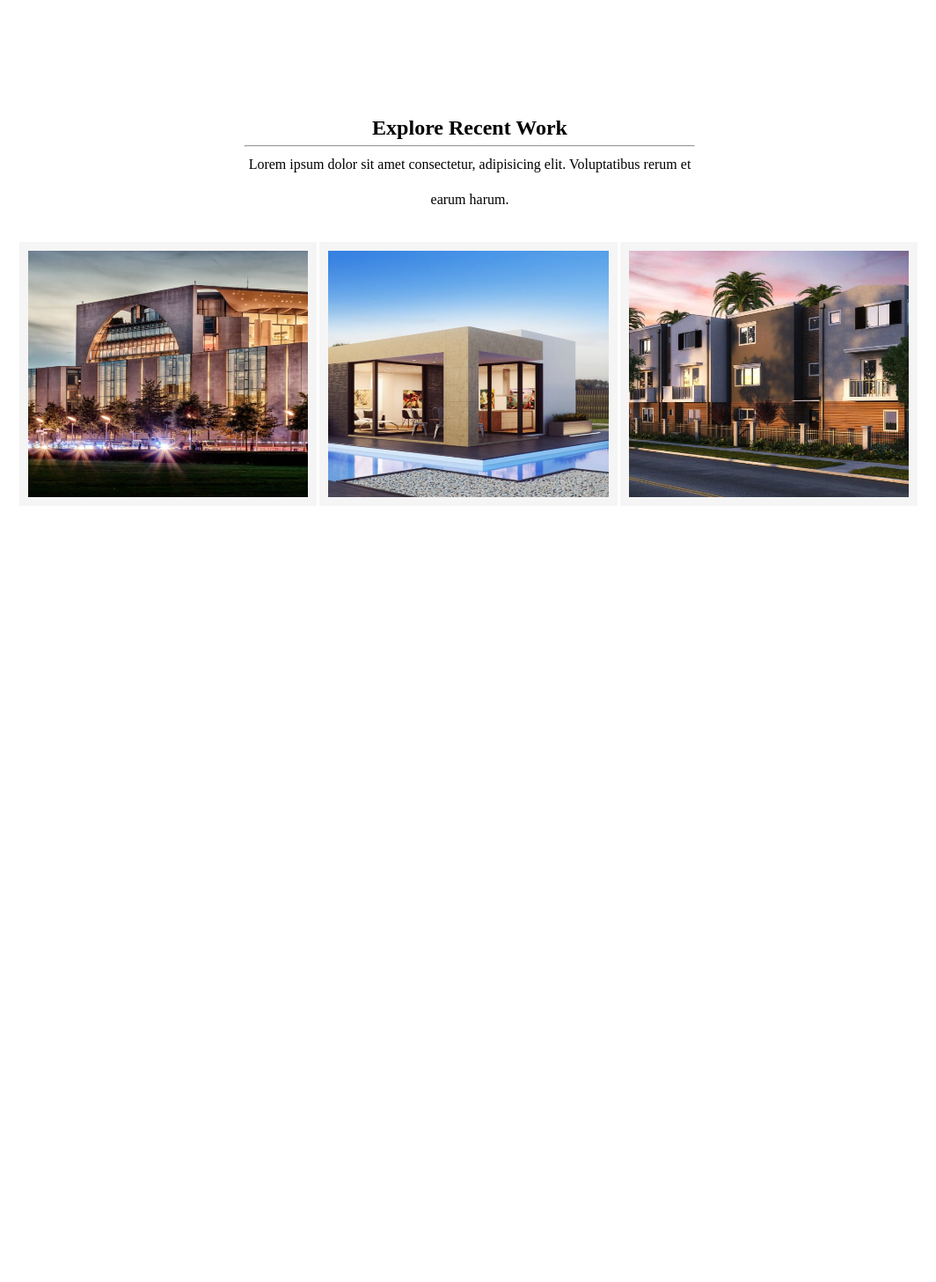
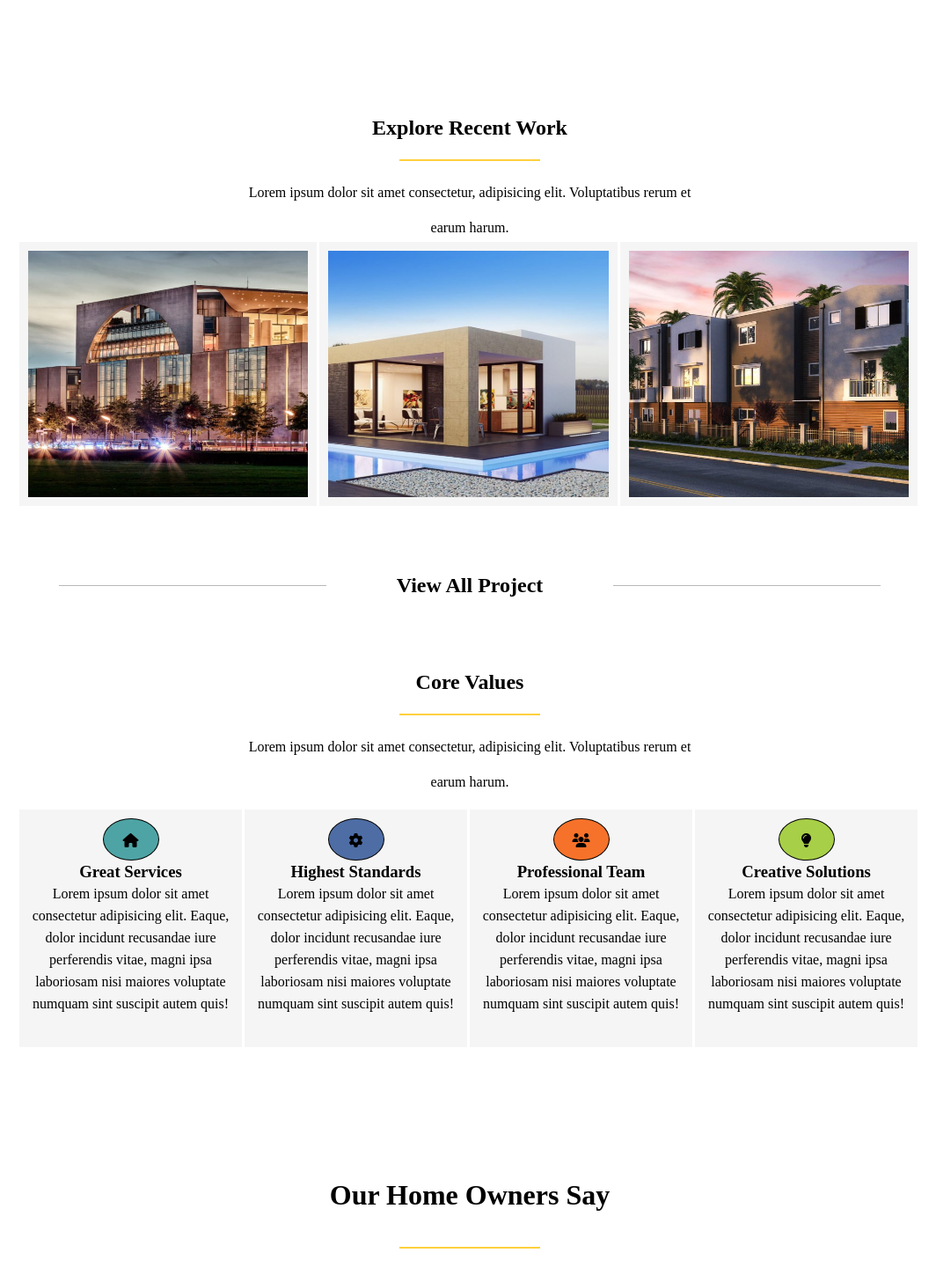
Before and after one commit to carlomarcon/proj-html-vuejs, a Vue app: page / in a window 1280 px wide. Shown: the part 1920-3377 px from the top of the page at 88% size, without its empty margins (106-1170 px from the left). Before the commit the page ends 2570 px from the top, so only its background shows below. Built offline with nearby package versions, Linux system fonts and the light colour scheme.

Commit message:
Add: appStructure card

```diff
--- a/src/App.vue
+++ b/src/App.vue
@@ -3,6 +3,7 @@ import AppBody from "./components/appBody.vue";
 import AppHeader from "./components/appHeader.vue";
 import AppPoster from "./components/appPoster.vue";
 import AppStructure from "./components/appStructure.vue";
+import AppTestimonial from "./components/appTestimonial.vue";
 import { store } from "./store";
 
 export default {
@@ -12,7 +13,7 @@ export default {
     };
   },
 
-  components: { AppHeader, AppBody, AppPoster, AppStructure },
+  components: { AppHeader, AppBody, AppPoster, AppStructure, AppTestimonial },
 };
 </script>
 
@@ -21,18 +22,38 @@ export default {
   <AppBody />
   <AppPoster />
   <AppStructure
+    :color="this.store.none"
     :list="this.store.objectArray"
     :check="0"
     Title="Specialists In Modern Construction"
+    text=" Lorem ipsum dolor
+  sit amet consectetur, adipisicing elit. Voluptatibus rerum et earum harum."
+  />
+  <AppStructure :list="this.store.objectarrayStats" :check="1" class="Style" />
+  <AppStructure
+    :color="this.store.none"
+    :list="this.store.objectImg"
+    :check="2"
+    Title="Explore
+  Recent Work"
+    text=" Lorem ipsum dolor sit amet consectetur, adipisicing elit.
+  Voluptatibus rerum et earum harum."
+  />
+  <AppStructure
+    :color="this.store.colorPanel1"
+    :list="this.store.objectarrayValues"
+    :check="0"
+    Title="Core Values"
     text=" Lorem ipsum dolor sit amet consectetur, adipisicing elit. Voluptatibus
         rerum et earum harum."
   />
-  <AppStructure :list="this.store.objectarrayStats" :check="1" class="Style" />
+  <AppTestimonial />
   <AppStructure
-    :list="this.store.objectImg"
-    :check="2"
-    Title="Explore Recent Work"
-    text=" Lorem ipsum dolor sit amet consectetur, adipisicing elit. Voluptatibus
+    :color="this.store.none"
+    :list="this.store.objectArrayNews"
+    :check="3"
+    Title="Latest News"
+    text="Lorem ipsum dolor sit amet consectetur, adipisicing elit. Voluptatibus
         rerum et earum harum."
   />
 </template>
--- a/src/components/appStructure.vue
+++ b/src/components/appStructure.vue
@@ -6,6 +6,7 @@ export default {
     text: String,
     Extra: String,
     check: Number,
+    color: Array,
   },
   methods: {
     getImagepath(img) {
@@ -18,10 +19,10 @@ export default {
   <div class="wrapper" :style="{ height: check === 1 ? '550px' : '600px' }">
     <!-- :style="{ height: check === 2 || check === 1 ? '300px' : '600px' }" -->
     <!-- --!Specialists In Modern Construction -->
-    <div class="Text" v-show="check === 0 || check === 2">
+    <div class="Text" v-show="check === 0 || check === 2 || check === 3">
       <h2>{{ Title }}</h2>
 
-      <hr />
+      <div></div>
       <p>
         {{ text }}
       </p>
@@ -30,17 +31,31 @@ export default {
       <div
         :class="{
           cardMedium: check === 0 || check === 1,
-          cardBig: check === 2,
+          cardBig: check === 2 || check === 3,
         }"
-        v-for="element in list"
+        v-for="(element, index) in list"
       >
-        <i v-if="check === 0" :class="element.logo"></i>
+        <i
+          v-if="check === 0"
+          :class="element.logo"
+          :style="{ 'background-color': color[index] }"
+        ></i>
         <i v-if="check === 1" class="style" :class="element.logo"></i>
-        <img v-if="check === 2" :src="getImagepath(element.img)" alt="" />
+        <img
+          v-if="check === 2 || check === 3"
+          :src="getImagepath(element.img)"
+          alt=""
+        />
         <h3>{{ element.title }}</h3>
         <p :class="{ colorWhite: check === 1 }">{{ element.paragraph }}</p>
       </div>
     </div>
+  </div>
+  <div class="Extra" v-show="check === 2">
+    <div></div>
+    <h2>View All Project</h2>
+
+    <div></div>
   </div>
 </template>
 <style scoped lang="scss">
@@ -61,6 +76,13 @@ export default {
     width: 40%;
     text-align: center;
     line-height: 2.5rem;
+
+    div {
+      background-color: #fed03d;
+      width: 10rem;
+      height: 2px;
+      margin: 1rem auto;
+    }
   }
 
   .Column {
@@ -81,7 +103,7 @@ export default {
 
       i {
         padding: 1rem;
-        width: 3rem;
+        width: 4rem;
         height: 3rem;
         border: 1px solid black;
         border-radius: 50%;
@@ -111,4 +133,18 @@ export default {
     }
   }
 }
+.Extra {
+  display: flex;
+  justify-content: center;
+  align-items: center;
+  height: 30px;
+  width: 100%;
+  gap: 5rem;
+
+  div {
+    height: 1px;
+    width: 19rem;
+    background-color: rgb(185, 183, 183);
+  }
+}
 </style>
--- /dev/null
+++ b/src/components/appTestimonial.vue
@@ -0,0 +1,55 @@
+<script>
+export default {
+  methods: {
+    getImagepath(img) {
+      return new URL(`../assets/images/${img}`, import.meta.url).href;
+    },
+  },
+};
+</script>
+<template>
+  <div class="wrapper">
+    <div class="col">
+      <h1>Our Home Owners Say</h1>
+      <div></div>
+      <img :src="getImagepath('home-testimonial-113165296.jpg')" alt="" />
+      <p>
+        "Lorem ipsum dolor sit amet consectetur adipisicing elit. Distinctio
+        laudantium, natus quo voluptatem, quas eligendi ut obcaecati, unde
+        reprehenderit cumque magnam! Unde eum esse maxime, reprehenderit
+        officiis iure at voluptas?"
+      </p>
+      <h2>HARRY SMITH - NEW HOME OWNER</h2>
+    </div>
+  </div>
+</template>
+<style lang="scss" scoped>
+.wrapper {
+  display: flex;
+  height: 500px;
+  width: 100%;
+  justify-content: center;
+  align-items: center;
+
+  .col {
+    height: 80%;
+    width: 60%;
+    text-align: center;
+    display: flex;
+    flex-direction: column;
+    justify-content: center;
+    align-items: center;
+    gap: 24px;
+    div {
+      background-color: #fed03d;
+      width: 10rem;
+      height: 2px;
+      margin: 1rem auto;
+    }
+
+    img {
+      border-radius: 50%;
+    }
+  }
+}
+</style>
--- a/src/store.js
+++ b/src/store.js
@@ -56,4 +56,54 @@ export const store = reactive({
     { img: "project1-featured-294276386-600x600.jpg" },
     { img: "project3-featured-189023420-600x600.jpg" },
   ],
+
+  objectarrayValues: [
+    {
+      logo: "fa-solid fa-house",
+      title: "Great Services",
+      paragraph:
+        "Lorem ipsum dolor sit amet consectetur adipisicing elit. Eaque, dolor incidunt recusandae iure perferendis vitae, magni ipsa laboriosam nisi maiores voluptate numquam sint suscipit autem quis!",
+    },
+    {
+      logo: "fa-solid fa-gear",
+      title: "Highest Standards",
+      paragraph:
+        "Lorem ipsum dolor sit amet consectetur adipisicing elit. Eaque, dolor incidunt recusandae iure perferendis vitae, magni ipsa laboriosam nisi maiores voluptate numquam sint suscipit autem quis!",
+    },
+    {
+      logo: "fa-solid fa-users",
+      title: "Professional Team",
+      paragraph:
+        "Lorem ipsum dolor sit amet consectetur adipisicing elit. Eaque, dolor incidunt recusandae iure perferendis vitae, magni ipsa laboriosam nisi maiores voluptate numquam sint suscipit autem quis!",
+    },
+    {
+      logo: "fa-solid fa-lightbulb",
+      title: "Creative Solutions",
+      paragraph:
+        "Lorem ipsum dolor sit amet consectetur adipisicing elit. Eaque, dolor incidunt recusandae iure perferendis vitae, magni ipsa laboriosam nisi maiores voluptate numquam sint suscipit autem quis!",
+    },
+  ],
+  objectArrayNews: [
+    {
+      img: "blog-post-332773904-200x121.jpg",
+      title: "Redeveloping Florida's Remote Southern Coast",
+      paragraph:
+        "Lorem ipsum dolor sit amet consectetur adipisicing elit. Eaque, dolor incidunt recusandae iure perferendis vitae, magni ipsa laboriosam nisi maiores voluptate numquam sint suscipit autem quis!",
+    },
+    {
+      img: "blog-post-134132600-200x121.jpg",
+      title: "How We Manage Large Construction Projects",
+      paragraph:
+        "Lorem ipsum dolor sit amet consectetur adipisicing elit. Eaque, dolor incidunt recusandae iure perferendis vitae, magni ipsa laboriosam nisi maiores voluptate numquam sint suscipit autem quis!",
+    },
+    {
+      img: "blog-post-92486644-200x121.jpg",
+      title: "Future proofing a modern home",
+      paragraph:
+        "Lorem ipsum dolor sit amet consectetur adipisicing elit. Eaque, dolor incidunt recusandae iure perferendis vitae, magni ipsa laboriosam nisi maiores voluptate numquam sint suscipit autem quis!",
+    },
+  ],
+  // PER COLORI
+  colorPanel1: ["#4EA4A5", "#4E6DA5", "#F6722A", "#A7CF47"],
+  none: [],
 });
```
